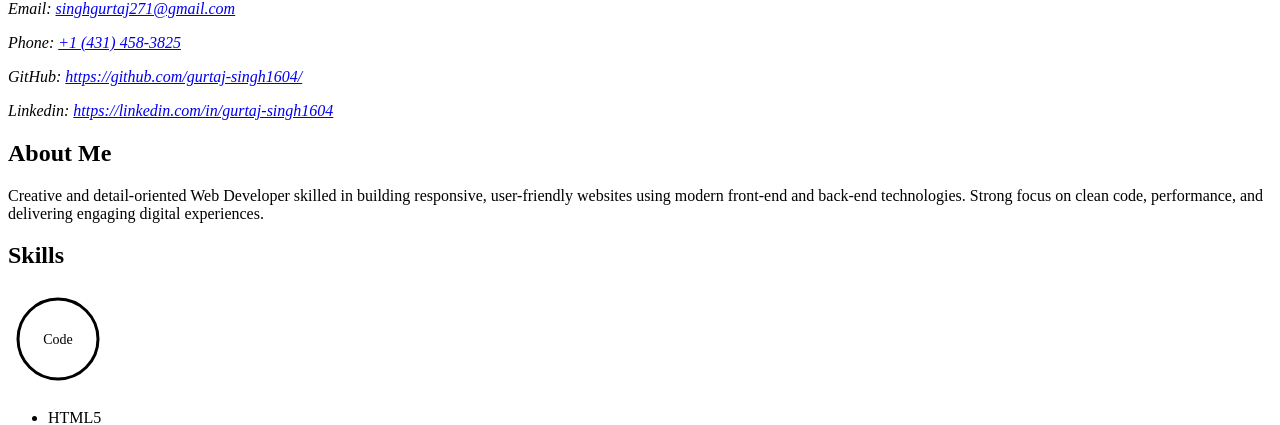
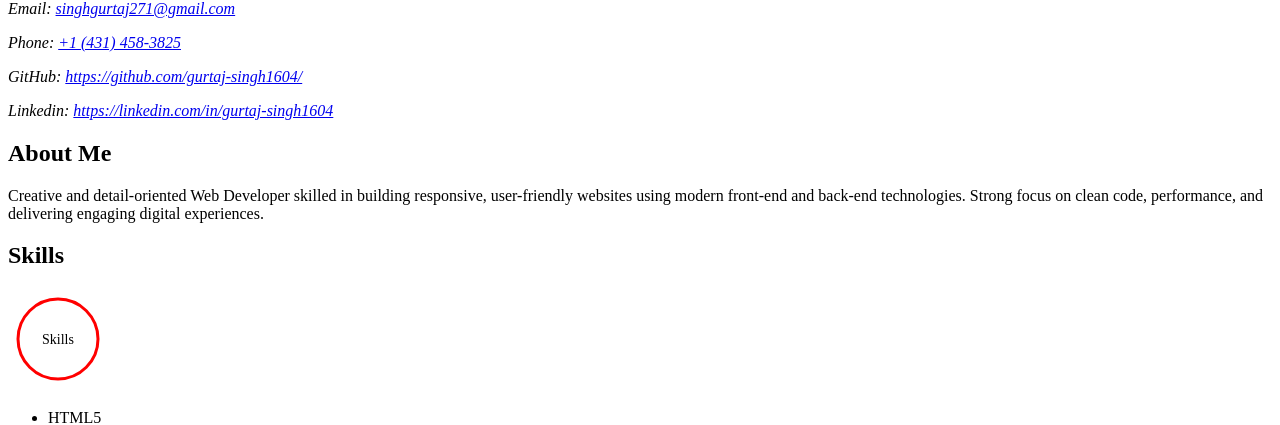
Before and after one commit to gurtaj-singh1604/Module_1_Assignment_-2230-, a plain HTML site: page index.html in a window 1280 px wide. Shown: the part 377-802 px from the top of the page. Drawn offline with Linux system fonts and the light colour scheme; files whose address does not match are found by name.

Commit message:
Made few changes to code

```diff
--- a/index.html
+++ b/index.html
@@ -33,8 +33,8 @@
             <h2>Skills</h2>
              <svg width="100" height="100" aria-labelledby="svg-title">
                 <title id="svg-title">Web Development Skills Icon</title>
-                <circle cx="50" cy="50" r="40" stroke="black" stroke-width="3" fill="transparent" />
-                <text x="50" y="55" text-anchor="middle" font-size="14">Code</text>
+                <circle cx="50" cy="50" r="40" stroke="Red" stroke-width="3" fill="transparent" />
+                <text x="50" y="55" text-anchor="middle" font-size="14">Skills</text>
              </svg>
             <ul>
                 <li>HTML5</li>
```
